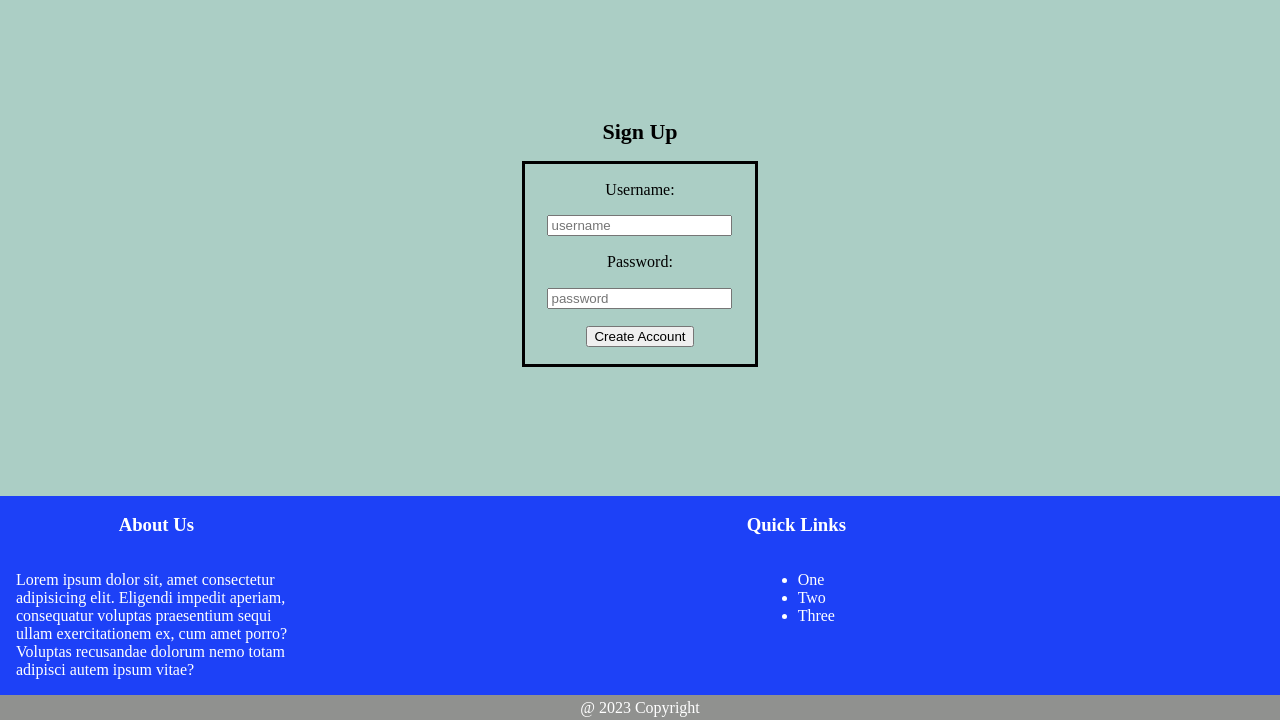
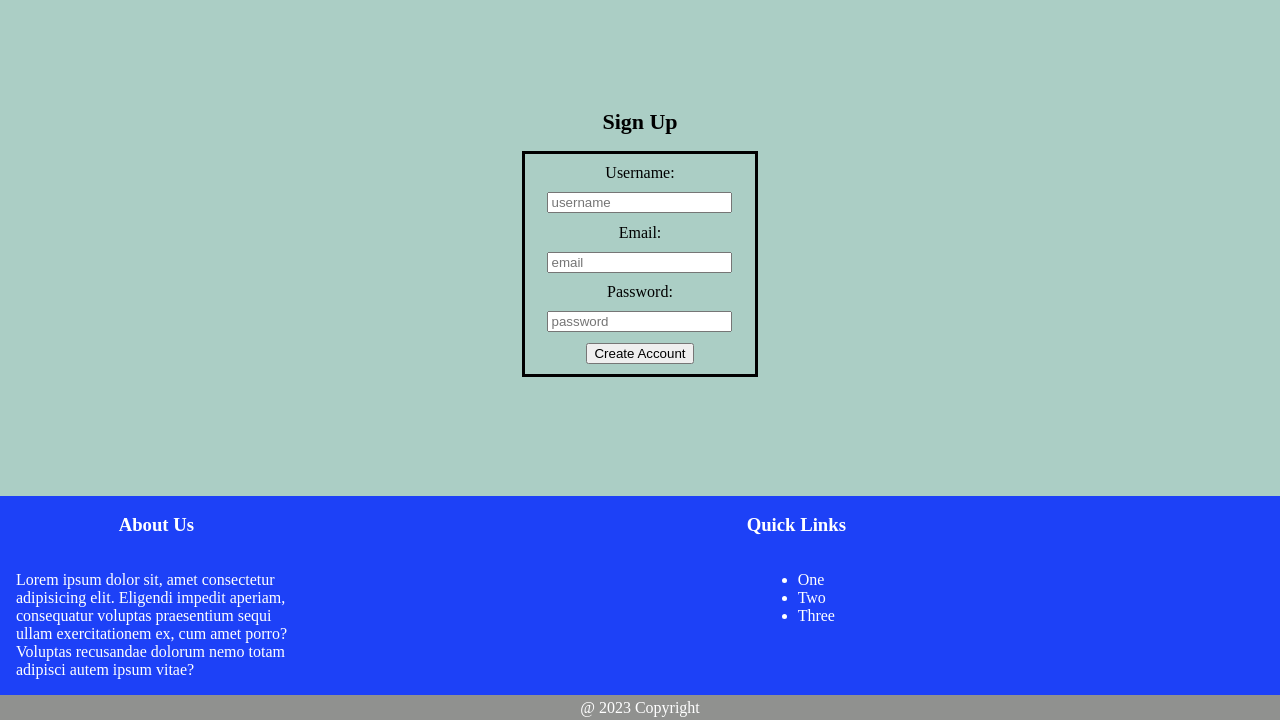
Before and after one commit to alejandro-baez/everyday-blog, a React app: page /signup in a window 1280 px wide. Shown: the part 80-800 px from the top of the page. Built offline with nearby package versions, Linux system fonts and the light colour scheme.

Commit message:
Created a redirect link in login page to signup page

```diff
--- a/public/style.css
+++ b/public/style.css
@@ -66,7 +66,7 @@ main {
   flex-direction: column;
   /* height: 100%;
   width: 50%; */
-  height: 200px;
+  height: 220px;
   width: 18%;
   align-items: center;
   justify-content: space-evenly;
@@ -124,3 +124,7 @@ main {
   text-decoration: none;
   color: rgb(255, 255, 255);
 }
+
+.redirect-link {
+  margin-top: 1rem;
+}
--- a/src/components/Login.js
+++ b/src/components/Login.js
@@ -1,4 +1,5 @@
 import React from "react";
+import { Link } from "react-router-dom";
 
 const Login = () => {
   return (
@@ -24,6 +25,8 @@ const Login = () => {
           Log In
         </button>
       </form>
+
+      <div className="redirect-link">Don't have an account? <span><Link to ="/signup">Sign Up</Link></span></div>
     </div>
   );
 };
--- a/src/components/Signup.js
+++ b/src/components/Signup.js
@@ -3,13 +3,21 @@ import React from "react";
 const Signup = () => {
   return (
     <div className="signup">
-        <div className="form-title">Sign Up</div>
-      <form className="create-form">
+      <div className="form-title">Sign Up</div>
+      <form className="create-form ">
         <label htmlFor="username">Username:</label>
         <input
           type="text"
           name="username"
           placeholder="username"
+          required="required"
+        />
+
+        <label htmlFor="email">Email:</label>
+        <input
+          type="text"
+          name="email"
+          placeholder="email"
           required="required"
         />
 
```
